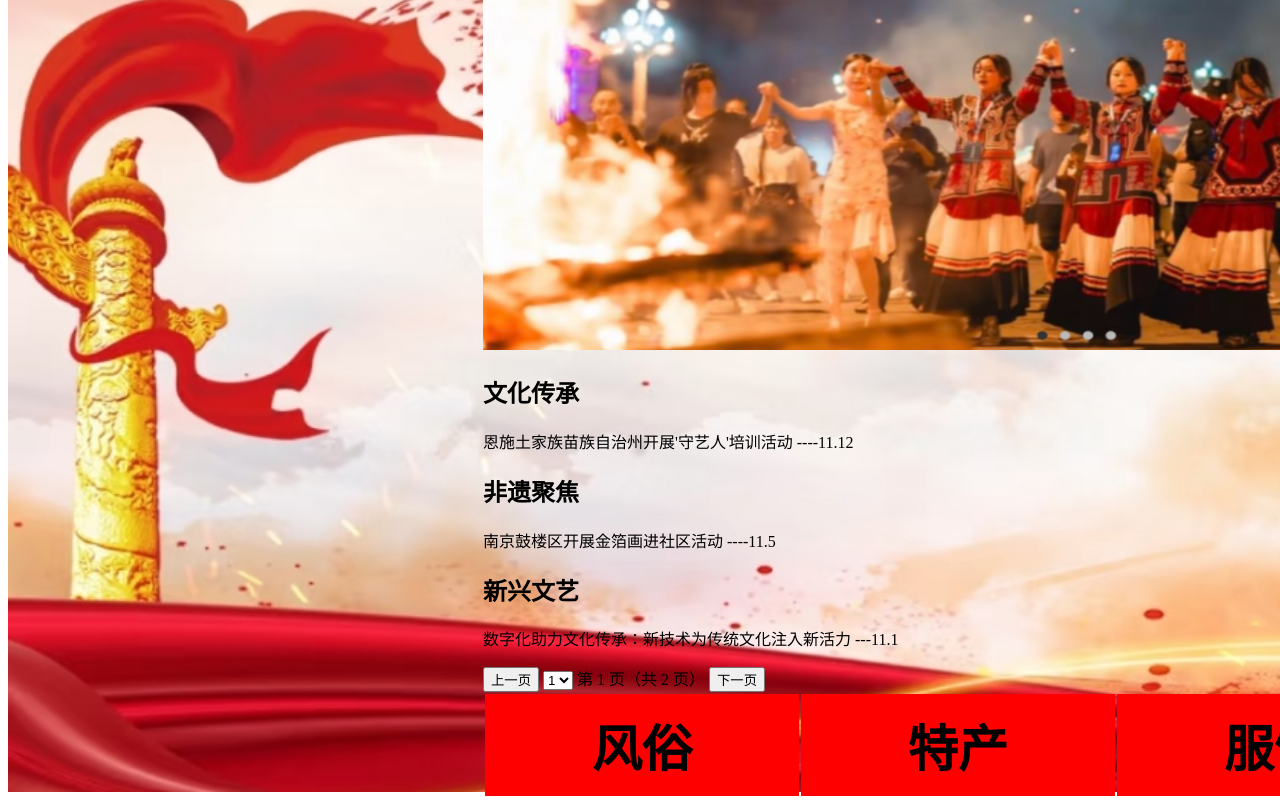
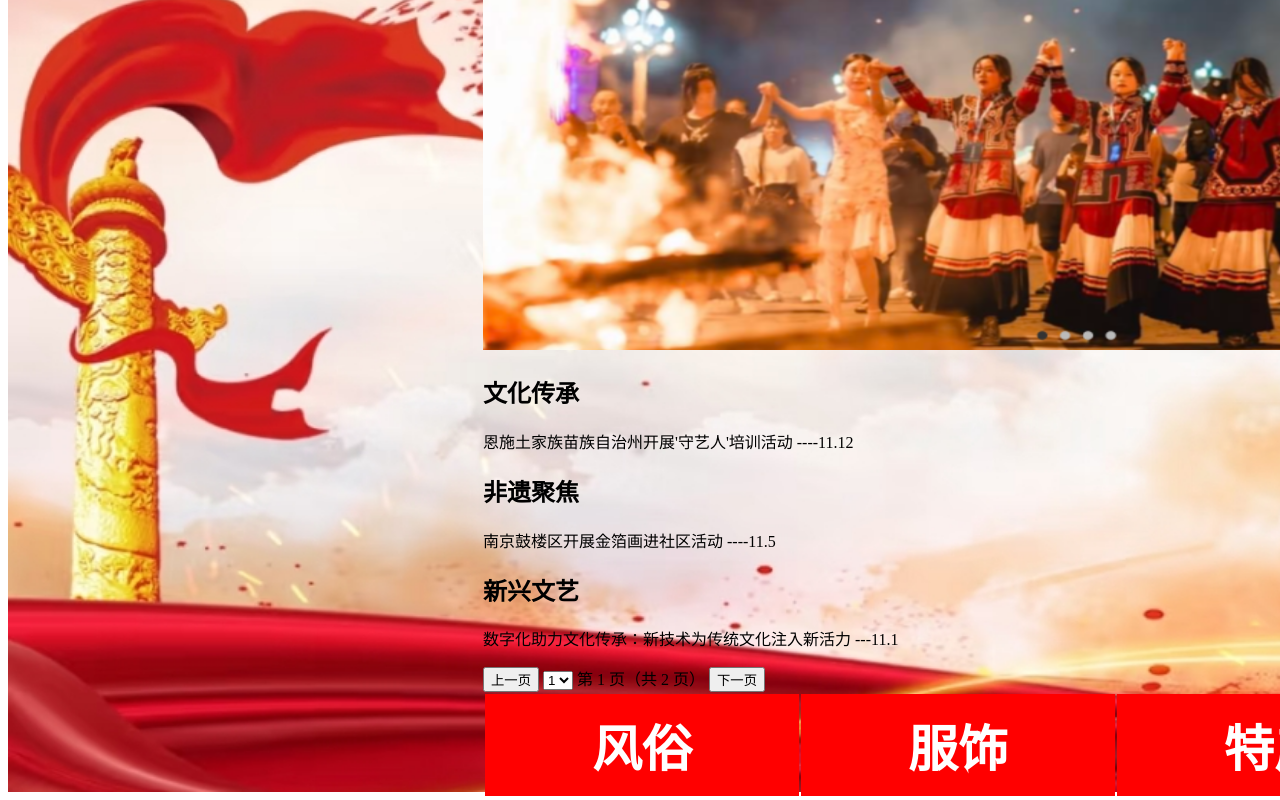
Before and after one commit to wulinqing-gif/web-contest.github.io, a plain HTML site: page index.html in a window 1280 px wide. Shown: the part 516-1316 px from the top of the page. Drawn offline with Linux system fonts and the light colour scheme.

Commit message:
Update index.html

```diff
--- a/index.html
+++ b/index.html
@@ -120,9 +120,9 @@
             <script src="script.js"></script>
             <table>
                 <tr>
-                    <td class="kinds">风俗</td>
-                    <td class="kinds">特产</td>
-                    <td class="kinds">服饰</td>
+                    <td class="kinds"><a href="News1.html">风俗</a></td>
+                    <td class="kinds"><a href="News3.html">服饰</a></td>
+                    <td class="kinds"><a href="News2.html">特产</a></td>
                 </tr>
             </table>
         </div>
```
